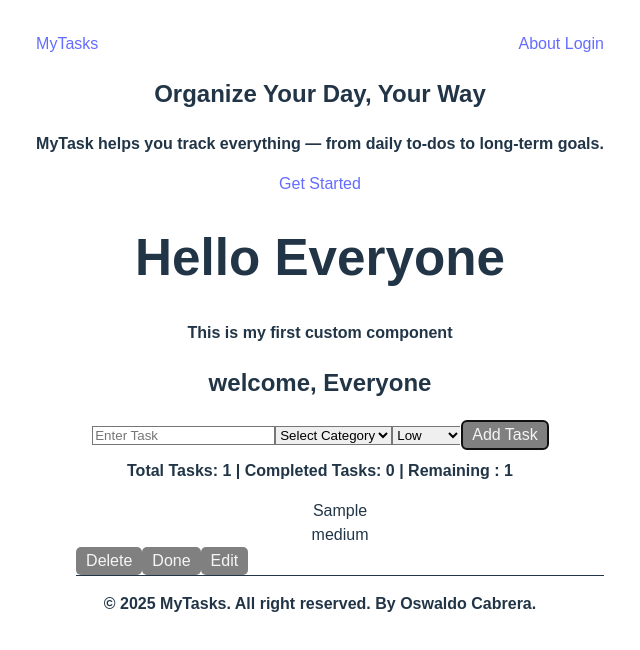
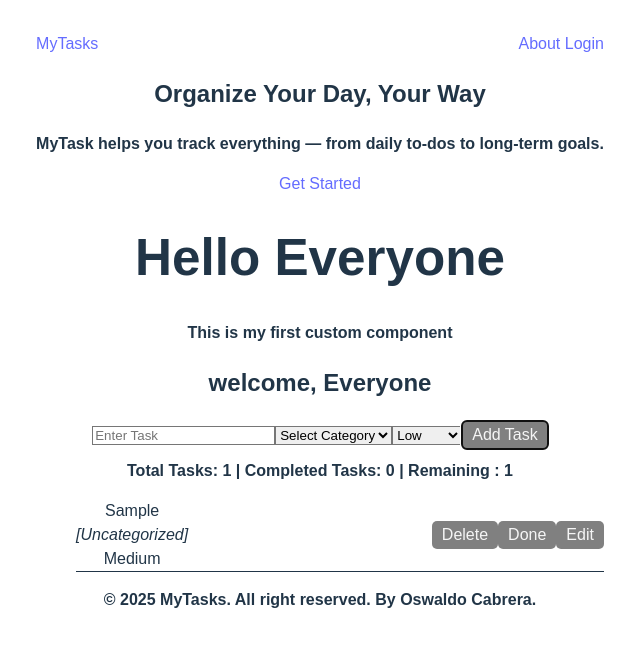
Before and after one commit to oswaldoc1991/first_react, a React (Vite) app in the folder application/frontend/: page / in a window 1280 px wide. Both pictures are taken after typing "Sample" into the empty fields and a click on the button "Add Task". Shown: the top 650 px of the page, without its empty margins (320-960 px from the left). Built offline with nearby package versions, Linux system fonts and the light colour scheme.

Commit message:
fixed issue with categorization

```diff
--- a/application/frontend/src/TaskList.jsx
+++ b/application/frontend/src/TaskList.jsx
@@ -1,68 +1,31 @@
 function TaskList({ tasks, onDelete, onToggleComplete, onStartEditing, onEdit, onSave }) {
   return (
-    <ul className="space-y-2">
+    <ul className="space-y-2 mt-4">
       {tasks.map((t, index) => (
-        <li
-          key={index}
-          className={`flex flex-col sm:flex-row sm:items-center justify-between gap-2 p-2 border-b border-gray-300 ${
-            t.completed ? 'line-through text-gray-400' : ''
-          }`}
-        >
-          <div className="flex flex-col sm:flex-row sm:items-center sm:gap-4">
+        <li key={index} className={`flex justify-between items-center p-2 border-b border-gray-300 ${ t.completed ? `line-through text-gray-400` : ``}`}>
+          <div className="flex flex-col sm:flex-row sm:items-center sm:gap-3">
             {t.isEditing ? (
               <>
-                <input
-                  type="text"
-                  value={t.text}
-                  onChange={(e) => onEdit(index, e.target.value)}
-                  className="border border-gray-300 rounded px-2 py-1"
-                />
+                <input type="text" value={t.text} onChange={(e) => onEdit(index, e.target.value)} />
+                <button onClick={() => onSave(index)} className="bg-yellow-400 text-black px-2 py-1 rounded hover:bg-yellow-500 transition">
+                  Save
+                </button>
               </>
             ) : (
               <>
-                <span>{t.text}</span>
-
-                {t.category && (
-                  <span className="text-sm italic text-blue-500">[{t.category}]</span>
-                )}
-
-                {t.priority && (
-                  <span
-                    className={`text-xs font-semibold px-2 py-1 rounded-full ${
-                      t.priority === 'High'
-                        ? 'bg-red-200 text-red-800'
-                        : t.priority === 'Medium'
-                        ? 'bg-yellow-200 text-yellow-800'
-                        : 'bg-green-200 text-green-800'
-                    }`}
-                  >
-                    {t.priority}
-                  </span>
-                )}
+                <span className="font-medium">{t.text}</span>
+                <span className="text-sm italic text-gray-500">[{t.category || 'Uncategorized'}]</span>
+                <span className="text-sm text-gray-600 capitalize">{t.priority}</span>
               </>
             )}
           </div>
 
-          <div className="flex gap-2">
-            {t.isEditing ? (
-              <button
-                onClick={() => onSave(index)}
-                className="bg-yellow-400 text-black px-2 py-1 rounded hover:bg-yellow-500 transition"
-              >
-                Save
-              </button>
-            ) : (
-              <>
-                <button
-                  onClick={() => onDelete(index)}
-                  className="bg-red-500 text-white px-2 py-1 rounded hover:bg-red-600 transition"
-                >
+          {!t.isEditing && (
+            <div className="flex gap-2 mt-2 sm:mt-0">
+              <button onClick={() => onDelete(index)} className="bg-red-500 text-white px-2 py-1 rounded hover:bg-red-600 transition">
                 Delete
               </button>
-                <button
-                  onClick={() => onToggleComplete(index)}
-                  className="bg-green-500 text-white px-2 py-1 rounded hover:bg-green-600 transition"
-                >
+              <button onClick={() => onToggleComplete(index)} className="bg-green-500 text-white px-2 py-1 rounded hover:bg-green-600 transition">
                 {t.completed ? 'Undo' : 'Done'}
               </button>
               <button
@@ -71,13 +34,12 @@ function TaskList({ tasks, onDelete, onToggleComplete, onStartEditing, onEdit, o
               >
                 Edit
               </button>
-              </>
+            </div>
           )}
-          </div>
         </li>
       ))}
     </ul>
-  );
+  )
 }
 
 export default TaskList;
```
Lines whose indentation alone changed are shown as unchanged.
